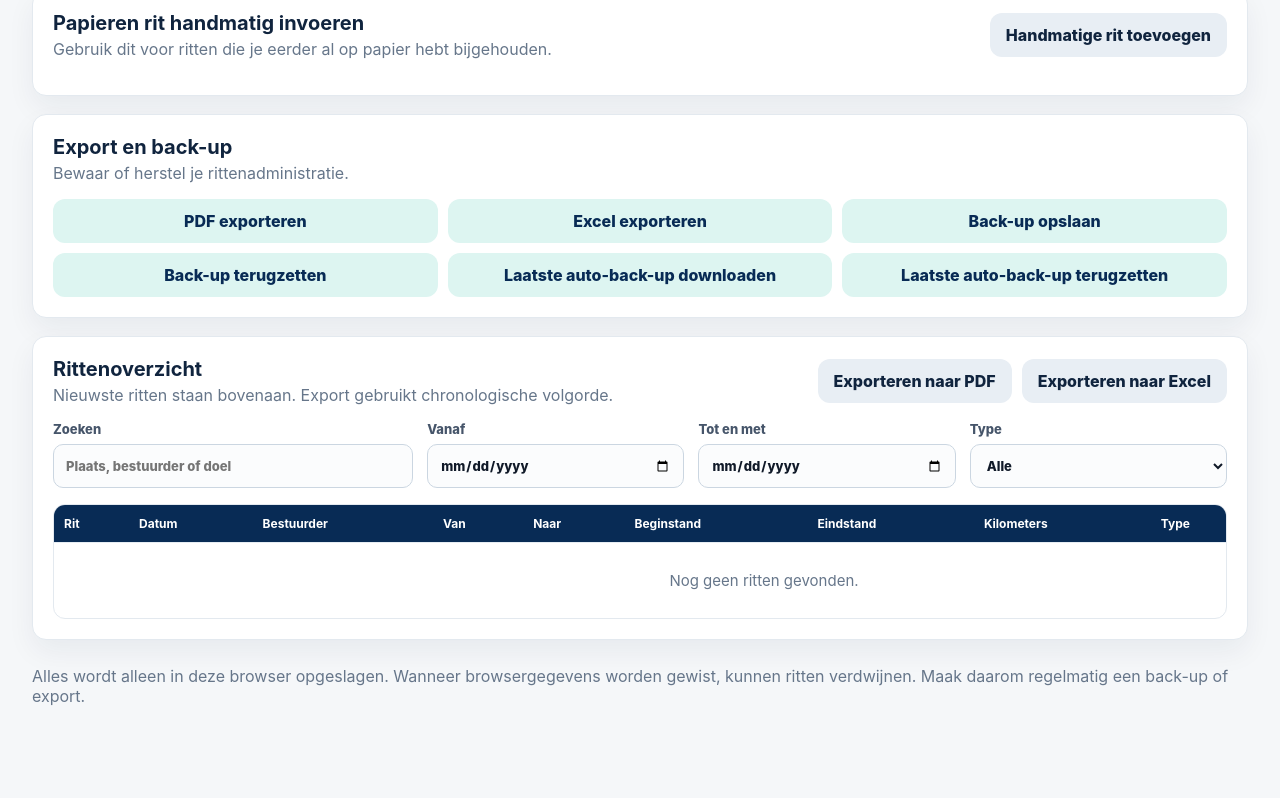
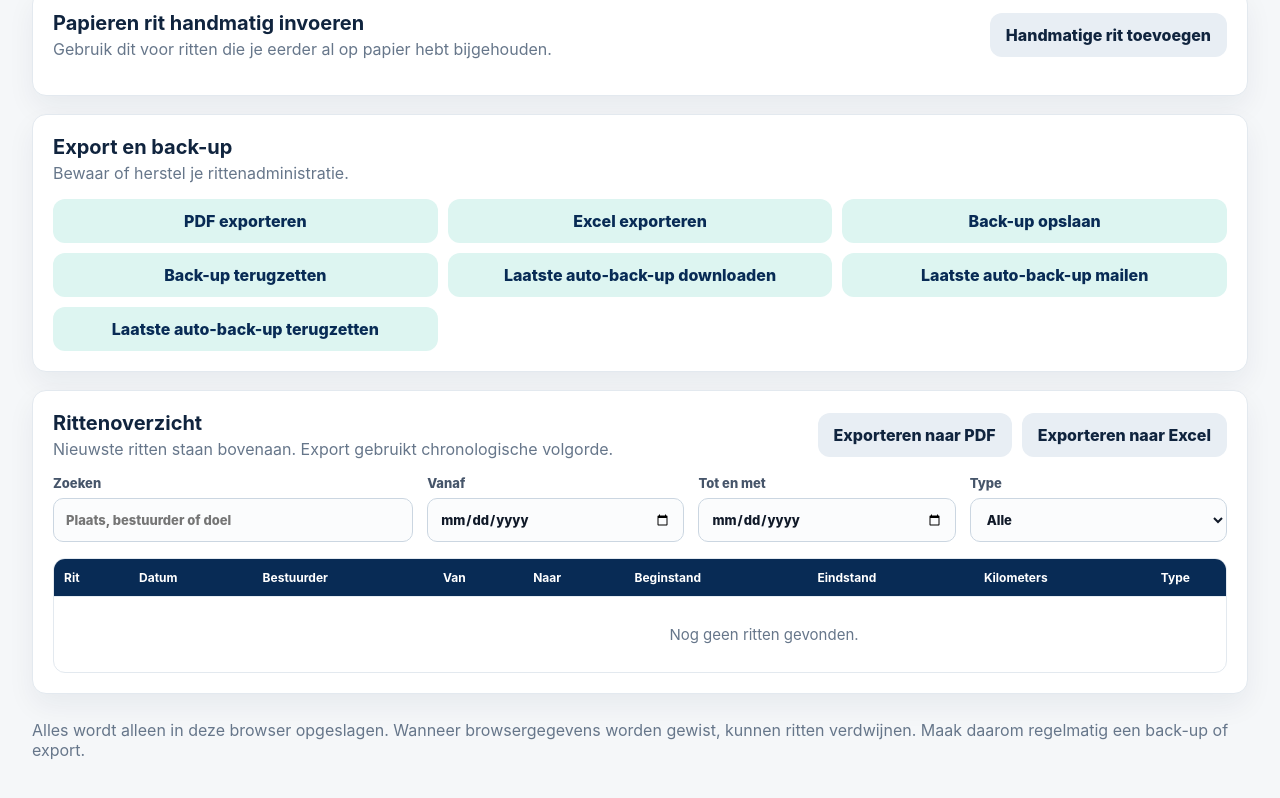
Before and after one commit to infoflorith-dev/rittenadministratie, a React (Vite) app: page / in a window 1280 px wide. Shown: the part 1476-2274 px from the top of the page. Before the commit the page ends 2238 px from the top, so only its background shows below. Built offline with nearby package versions, Linux system fonts and the light colour scheme.

Commit message:
Add email sharing for latest backup

```diff
--- a/public/sw.js
+++ b/public/sw.js
@@ -1,4 +1,4 @@
-const CACHE_NAME = 'rittenadministratie-offline-v12';
+const CACHE_NAME = 'rittenadministratie-offline-v13';
 const APP_SHELL = ['/', '/index.html', '/manifest.webmanifest', '/icon.svg'];
 
 self.addEventListener('install', (event) => {
--- a/src/main.jsx
+++ b/src/main.jsx
@@ -882,6 +882,35 @@ function App() {
     setMessage(`Automatische back-up gedownload: ${latest.name}`);
   }
 
+  async function mailLatestAutoBackup() {
+    const [latest] = getAutoBackups();
+    if (!latest) {
+      setMessage('Er is nog geen automatische back-up om te mailen.');
+      return;
+    }
+    const content = JSON.stringify(latest.data, null, 2);
+    const file = new File([content], latest.name, { type: 'application/json' });
+    if (navigator.canShare?.({ files: [file] })) {
+      try {
+        await navigator.share({
+          files: [file],
+          title: 'Laatste rittenadministratie back-up',
+          text: `Laatste back-up: ${latest.name}`,
+        });
+        setMessage(`Automatische back-up gedeeld: ${latest.name}`);
+        return;
+      } catch (error) {
+        if (error?.name === 'AbortError') {
+          setMessage('Back-up mailen geannuleerd.');
+          return;
+        }
+      }
+    }
+    downloadFile(latest.name, content, 'application/json');
+    window.location.href = `mailto:?subject=${encodeURIComponent('Laatste rittenadministratie back-up')}&body=${encodeURIComponent(`De back-up is gedownload als ${latest.name}. Voeg dit JSON-bestand toe als bijlage.`)}`;
+    setMessage(`Automatische back-up gedownload om te mailen: ${latest.name}`);
+  }
+
   function restoreLatestAutoBackup() {
     const [latest] = getAutoBackups();
     if (!latest) {
@@ -1016,6 +1045,7 @@ function App() {
         exportPdf={exportPdf}
         exportExcel={exportExcel}
         downloadLatestAutoBackup={downloadLatestAutoBackup}
+        mailLatestAutoBackup={mailLatestAutoBackup}
         restoreLatestAutoBackup={restoreLatestAutoBackup}
       />
 
@@ -1106,7 +1136,7 @@ function LatestRides({ rides, onEdit, onViewAll }) {
   );
 }
 
-function ExportPanel({ saveBackup, restoreBackup, exportPdf, exportExcel, downloadLatestAutoBackup, restoreLatestAutoBackup }) {
+function ExportPanel({ saveBackup, restoreBackup, exportPdf, exportExcel, downloadLatestAutoBackup, mailLatestAutoBackup, restoreLatestAutoBackup }) {
   return (
     <section className="panel export-panel app-section" data-mobile-section="export">
       <div className="section-heading">
@@ -1121,6 +1151,7 @@ function ExportPanel({ saveBackup, restoreBackup, exportPdf, exportExcel, downlo
         <button onClick={saveBackup}>Back-up opslaan</button>
         <button onClick={restoreBackup}>Back-up terugzetten</button>
         <button onClick={downloadLatestAutoBackup}>Laatste auto-back-up downloaden</button>
+        <button onClick={mailLatestAutoBackup}>Laatste auto-back-up mailen</button>
         <button onClick={restoreLatestAutoBackup}>Laatste auto-back-up terugzetten</button>
       </div>
     </section>
```
